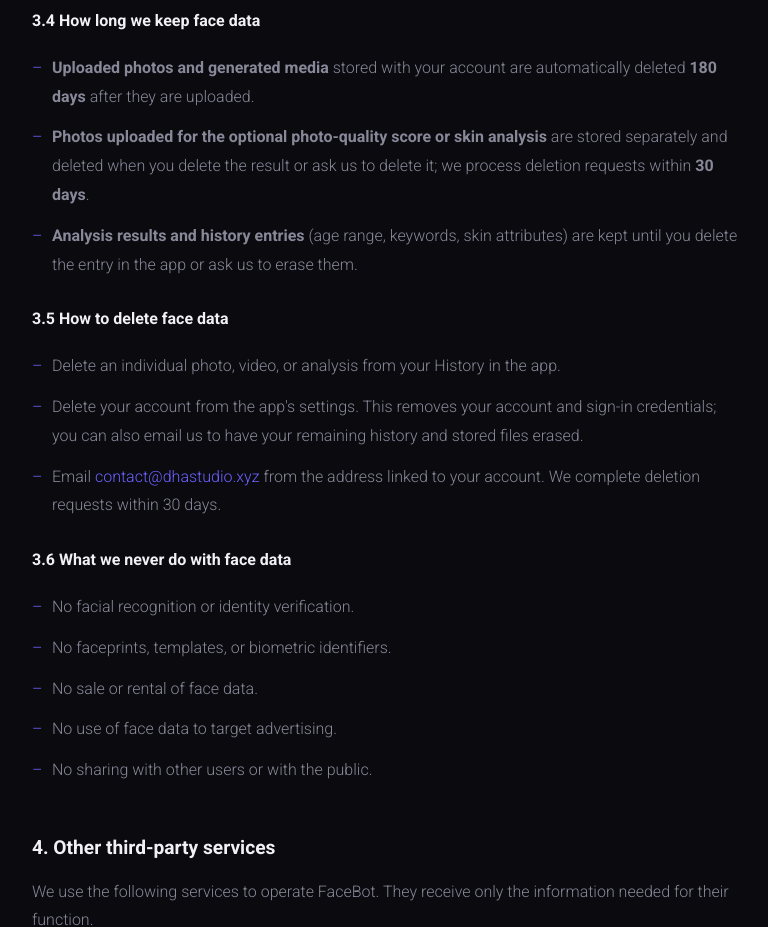
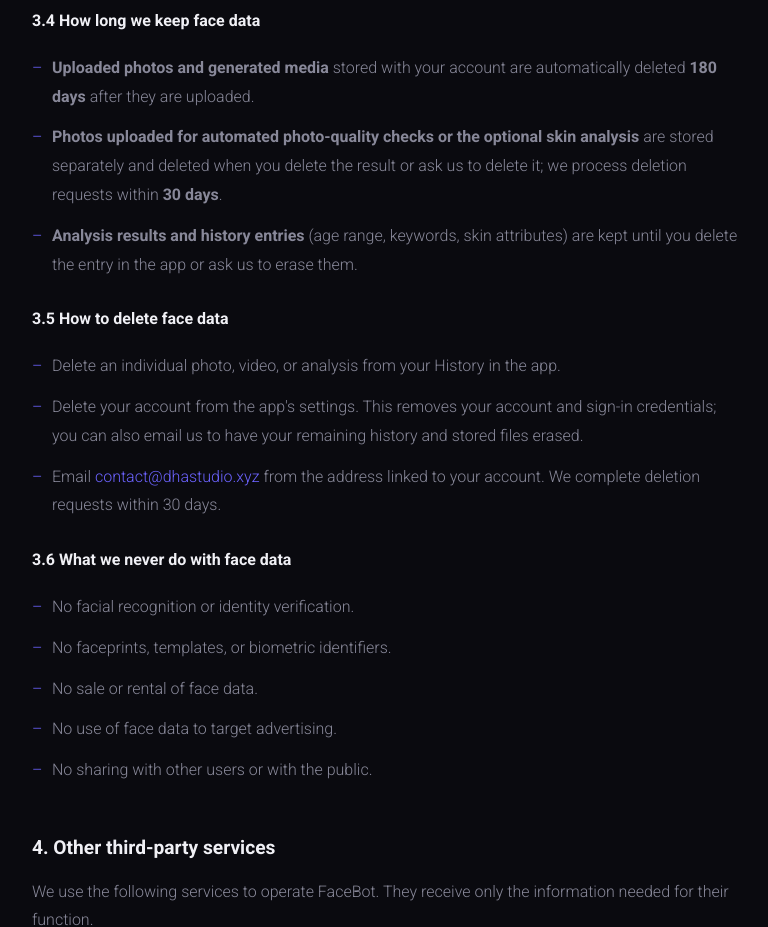
Before and after one commit to ediaStudio/facebot-website, a plain HTML site: page privacy-policy.html in a window 1280 px wide. Shown: the part 2500-3427 px from the top of the page, without its empty margins (252-1020 px from the left). Drawn offline with Linux system fonts and the light colour scheme.

Commit message:
Privacy policy: clarify photo-quality/skin image retention

```diff
--- a/privacy-policy.html
+++ b/privacy-policy.html
@@ -242,7 +242,7 @@
       <h3>3.4 How long we keep face data</h3>
       <ul>
         <li><strong>Uploaded photos and generated media</strong> stored with your account are automatically deleted <strong>180 days</strong> after they are uploaded.</li>
-        <li><strong>Photos uploaded for the optional photo-quality score or skin analysis</strong> are stored separately and deleted when you delete the result or ask us to delete it; we process deletion requests within <strong>30 days</strong>.</li>
+        <li><strong>Photos uploaded for automated photo-quality checks or the optional skin analysis</strong> are stored separately and deleted when you delete the result or ask us to delete it; we process deletion requests within <strong>30 days</strong>.</li>
         <li><strong>Analysis results and history entries</strong> (age range, keywords, skin attributes) are kept until you delete the entry in the app or ask us to erase them.</li>
       </ul>
 
```
